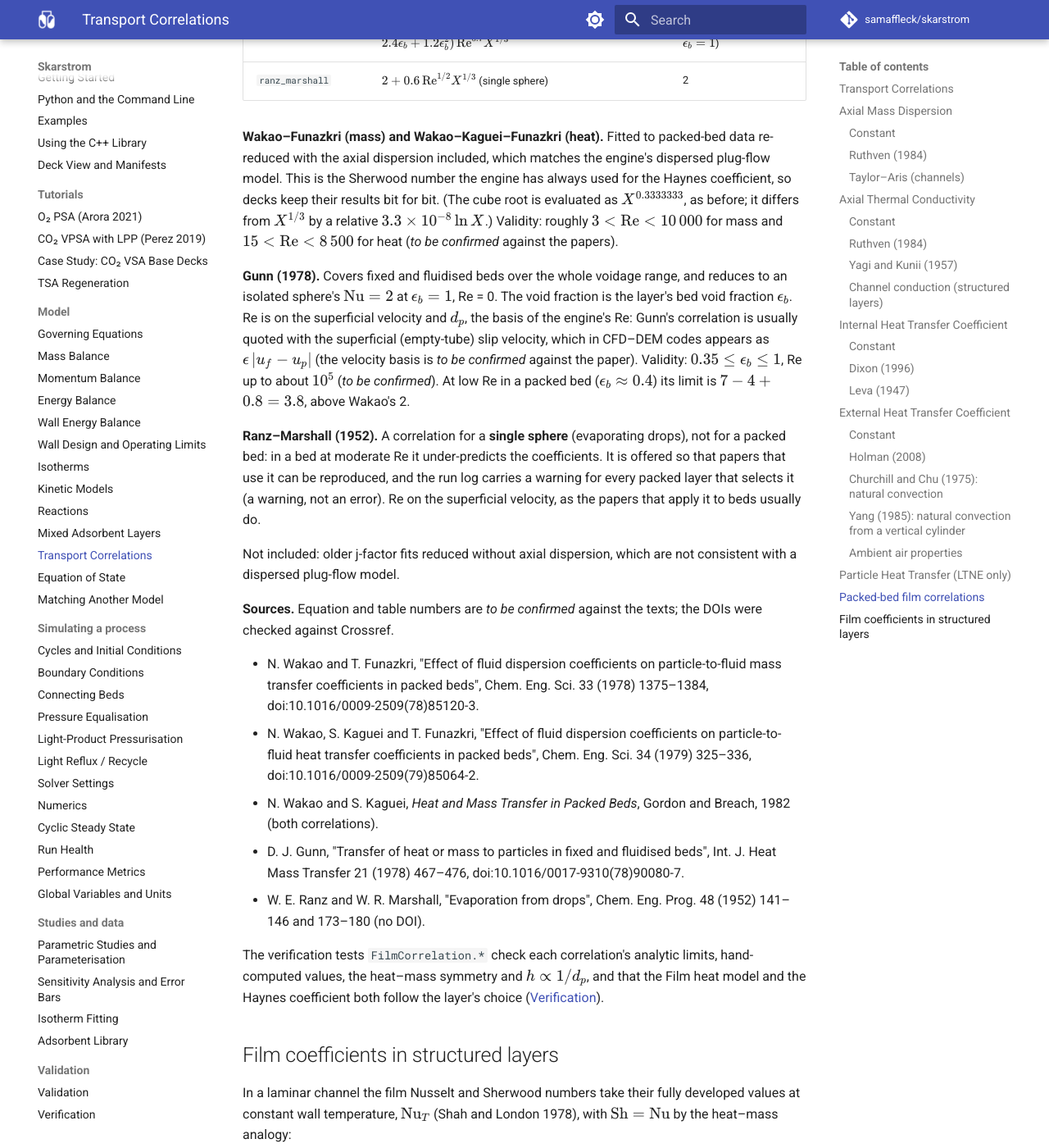
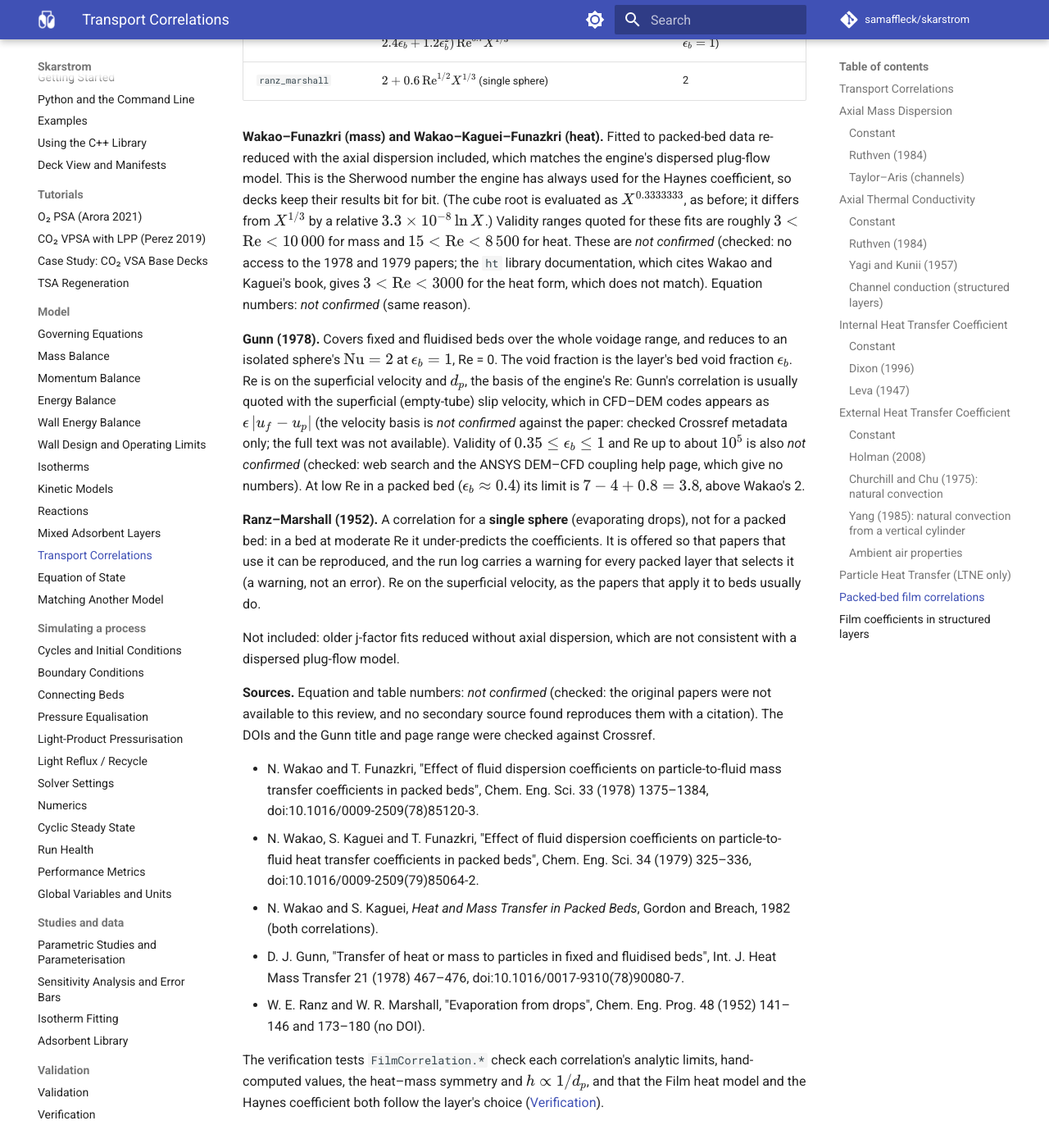
Before and after one commit to samaffleck/skarstrom, an MkDocs documentation site: the page built from docs/transport-correlations.md, in a window 1280 px wide and 1400 px high, scrolled down 10967 px. Shown: the whole window at 82% size. Built offline with MkDocs 1.6.1 and Material for MkDocs 9.7.7, drawn with Linux system fonts in a browser that asks for light colours; comment, search, counter and statistics services are not loaded; some of the changed text lies outside the part shown.

Commit message:
docs: mark unconfirmed transport-correlation sources explicitly
Co-Authored-By: Claude Sonnet 5.5 <noreply@anthropic.com>
Claude-Session: https://claude.ai/code/session_01LRbL7UtK5uRMKBjWA5uNoj
Signed-off-by: Claude <noreply@anthropic.com>

```diff
--- a/docs/transport-correlations.md
+++ b/docs/transport-correlations.md
@@ -291,15 +291,15 @@ In both, $\mathrm{Re} = \rho\thinspace |u|\thinspace d_p/\mu$ on the superficial
 | `gunn` | $(7 - 10\epsilon_b + 5\epsilon_b^2)(1 + 0.7\thinspace \mathrm{Re}^{0.2} X^{1/3}) + (1.33 - 2.4\epsilon_b + 1.2\epsilon_b^2)\thinspace \mathrm{Re}^{0.7} X^{1/3}$ | $7 - 10\epsilon_b + 5\epsilon_b^2$ (2 at $\epsilon_b = 1$) |
 | `ranz_marshall` | $2 + 0.6\thinspace \mathrm{Re}^{1/2} X^{1/3}$ (single sphere) | 2 |
 
-**Wakao–Funazkri (mass) and Wakao–Kaguei–Funazkri (heat).** Fitted to packed-bed data re-reduced with the axial dispersion included, which matches the engine's dispersed plug-flow model. This is the Sherwood number the engine has always used for the Haynes coefficient, so decks keep their results bit for bit. (The cube root is evaluated as $X^{0.3333333}$, as before; it differs from $X^{1/3}$ by a relative $3.3\times10^{-8}\ln X$.) Validity: roughly $3 < \mathrm{Re} < 10\,000$ for mass and $15 < \mathrm{Re} < 8\,500$ for heat (*to be confirmed* against the papers).
+**Wakao–Funazkri (mass) and Wakao–Kaguei–Funazkri (heat).** Fitted to packed-bed data re-reduced with the axial dispersion included, which matches the engine's dispersed plug-flow model. This is the Sherwood number the engine has always used for the Haynes coefficient, so decks keep their results bit for bit. (The cube root is evaluated as $X^{0.3333333}$, as before; it differs from $X^{1/3}$ by a relative $3.3\times10^{-8}\ln X$.) Validity ranges quoted for these fits are roughly $3 < \mathrm{Re} < 10\,000$ for mass and $15 < \mathrm{Re} < 8\,500$ for heat. These are *not confirmed* (checked: no access to the 1978 and 1979 papers; the `ht` library documentation, which cites Wakao and Kaguei's book, gives $3 < \mathrm{Re} < 3000$ for the heat form, which does not match). Equation numbers: *not confirmed* (same reason).
 
-**Gunn (1978).** Covers fixed and fluidised beds over the whole voidage range, and reduces to an isolated sphere's $\mathrm{Nu} = 2$ at $\epsilon_b = 1$, Re = 0. The void fraction is the layer's bed void fraction $\epsilon_b$. Re is on the superficial velocity and $d_p$, the basis of the engine's Re: Gunn's correlation is usually quoted with the superficial (empty-tube) slip velocity, which in CFD–DEM codes appears as $\epsilon\thinspace|u_f - u_p|$ (the velocity basis is *to be confirmed* against the paper). Validity: $0.35 \le \epsilon_b \le 1$, Re up to about $10^5$ (*to be confirmed*). At low Re in a packed bed ($\epsilon_b \approx 0.4$) its limit is $7 - 4 + 0.8 = 3.8$, above Wakao's 2.
+**Gunn (1978).** Covers fixed and fluidised beds over the whole voidage range, and reduces to an isolated sphere's $\mathrm{Nu} = 2$ at $\epsilon_b = 1$, Re = 0. The void fraction is the layer's bed void fraction $\epsilon_b$. Re is on the superficial velocity and $d_p$, the basis of the engine's Re: Gunn's correlation is usually quoted with the superficial (empty-tube) slip velocity, which in CFD–DEM codes appears as $\epsilon\thinspace|u_f - u_p|$ (the velocity basis is *not confirmed* against the paper: checked Crossref metadata only; the full text was not available). Validity of $0.35 \le \epsilon_b \le 1$ and Re up to about $10^5$ is also *not confirmed* (checked: web search and the ANSYS DEM–CFD coupling help page, which give no numbers). At low Re in a packed bed ($\epsilon_b \approx 0.4$) its limit is $7 - 4 + 0.8 = 3.8$, above Wakao's 2.
 
 **Ranz–Marshall (1952).** A correlation for a **single sphere** (evaporating drops), not for a packed bed: in a bed at moderate Re it under-predicts the coefficients. It is offered so that papers that use it can be reproduced, and the run log carries a warning for every packed layer that selects it (a warning, not an error). Re on the superficial velocity, as the papers that apply it to beds usually do.
 
 Not included: older j-factor fits reduced without axial dispersion, which are not consistent with a dispersed plug-flow model.
 
-**Sources.** Equation and table numbers are *to be confirmed* against the texts; the DOIs were checked against Crossref.
+**Sources.** Equation and table numbers: *not confirmed* (checked: the original papers were not available to this review, and no secondary source found reproduces them with a citation). The DOIs and the Gunn title and page range were checked against Crossref.
 
 - N. Wakao and T. Funazkri, "Effect of fluid dispersion coefficients on particle-to-fluid mass transfer coefficients in packed beds", Chem. Eng. Sci. 33 (1978) 1375–1384, doi:10.1016/0009-2509(78)85120-3.
 - N. Wakao, S. Kaguei and T. Funazkri, "Effect of fluid dispersion coefficients on particle-to-fluid heat transfer coefficients in packed beds", Chem. Eng. Sci. 34 (1979) 325–336, doi:10.1016/0009-2509(79)85064-2.
@@ -327,7 +327,7 @@ $$
 
 with Sc in place of Pr for Sh. The Reynolds number of a structured layer is the channel value $\mathrm{Re} = \rho\thinspace (|u|/\phi)\thinspace D_h/\mu$, and the solver warns at the end of a run when it passes 2000, where these laminar closures stop holding (the setting `settings.warn_channel_reynolds`). The film mass-transfer coefficient is $k_f = \mathrm{Sh}\thinspace D_m/D_h$ (Haynes rate model, [Kinetic Models](kinetic-models.md)), and the film heat-transfer coefficient is $h = \mathrm{Nu}\thinspace k_g/D_h$ (the Film gas–solid model above).
 
-**Sources** (the equation and table numbers are still to be confirmed against the texts; the results are as stated above):
+**Sources** (the Shah and London table numbers, Hawthorn's equation number and the Kaviany section are *not confirmed*: the texts were not available to this review; the results are as stated above):
 
 - R. K. Shah and A. L. London, *Laminar Flow Forced Convection in Ducts*, Academic Press, 1978: fully developed $\mathrm{Nu}_T$ for square and circular ducts and parallel plates.
 - R. D. Hawthorn, AIChE Symp. Ser. 70(137) (1974) 428: developing-flow Nu in monolith channels.
@@ -335,6 +335,6 @@ with Sc in place of Pr for Sh. The Reynolds number of a structured layer is the
 - R. Aris, Proc. R. Soc. Lond. A 235 (1956) 67–77: the molecular term and the parallel-plate result.
 - N. Wakao and T. Funazkri, Chem. Eng. Sci. 33 (1978) 1375–1384: the packed-bed film correlation.
 - E. Glueckauf, Trans. Faraday Soc. 51 (1955) 1540–1551: the linear driving force, [Kinetic Models](kinetic-models.md).
-- M. Kaviany, *Principles of Heat Transfer in Porous Media*, 2nd ed., Springer, 1995: the parallel arrangement of the effective thermal conductivity, the channel conduction model above (the section is to be confirmed).
+- M. Kaviany, *Principles of Heat Transfer in Porous Media*, 2nd ed., Springer, 1995: the parallel arrangement of the effective thermal conductivity, the channel conduction model above (section *not confirmed*: book not available to check).
 
 The verification tests `StructuredTransfer.*` check each closure against these results, and check a parallel-passage breakthrough against the moment analysis of the LDF model; `StructuredHeat.*` check the heat closures ([Verification](verification.md)).
```
Also changed, not shown: changelog.d/transport-correlation-sources.md (added, +2 -0 lines).
